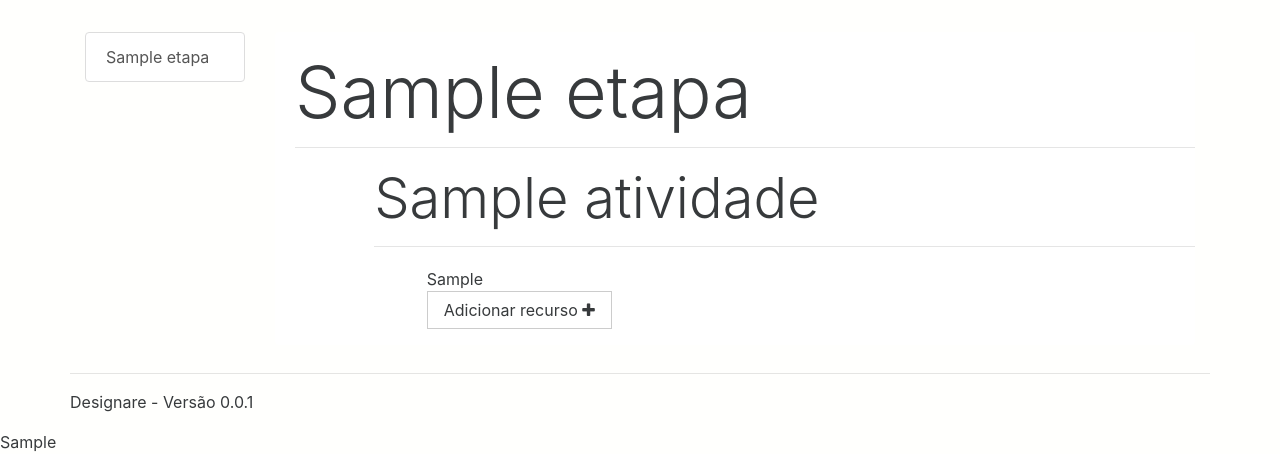
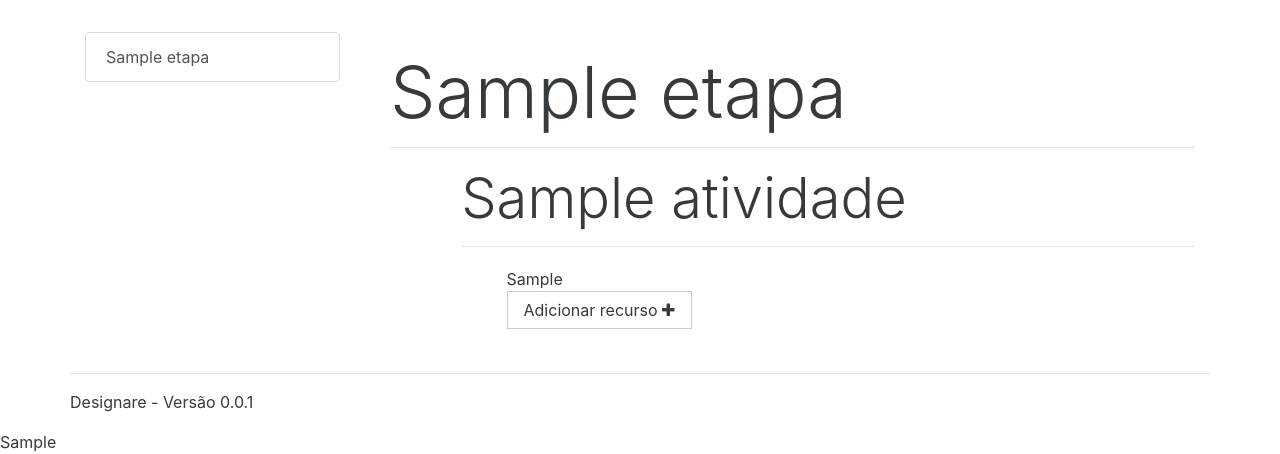
Before and after one commit to dvmuccillo/designare, a Django app: template designare/projetos/templates/projetos/projeto.html in a window 1280 px wide. Shown: the part 824-1278 px from the top of the page. Run offline with Django 3.2, Linux system fonts and the light colour scheme; the template is opened without the code that fills it: most values are stand-ins (such as "Sample title", 1, 10 or a date in 2020); some libraries are stand-ins or nearby versions.

Commit message:
Alterações visuais em projeto e no modal de foto.

```diff
--- a/designare/projetos/galeria/templates/galeria/modal.html
+++ b/designare/projetos/galeria/templates/galeria/modal.html
@@ -1,5 +1,5 @@
 <div class="modal fade" id="modal-galeria-visualiza">
-    <div class="modal-dialog" id="modal-info">
+    <div class="modal-dialog modal-lg" id="modal-info">
         <div class="modal-content border-square p-0" id="modal-info-conteudo">
             <div class="modal-body p-0">
                 <div class="row p-0">
--- a/designare/projetos/templates/projetos/projeto.html
+++ b/designare/projetos/templates/projetos/projeto.html
@@ -82,7 +82,7 @@
         {% endfor %}
     </div>
     <div class="row" id="div-row-etapas full-height">
-        <div class="col-md-2" style="position: relative;">
+        <div class="col-md-3" style="position: relative;">
             <div class="list-group" id="div-menu-etapas">
                 <!-- Inserir links de etapas aqui -->
                 {% if projeto.metodologia.etapas.all %}
@@ -97,7 +97,7 @@
                 {% endif%}
             </div>
         </div>
-        <div class="col-md-10">
+        <div class="col-md-9">
             <div class="row">
                 <div class="col-md-12">
                     {% if projeto.metodologia.etapas.all %}
```
